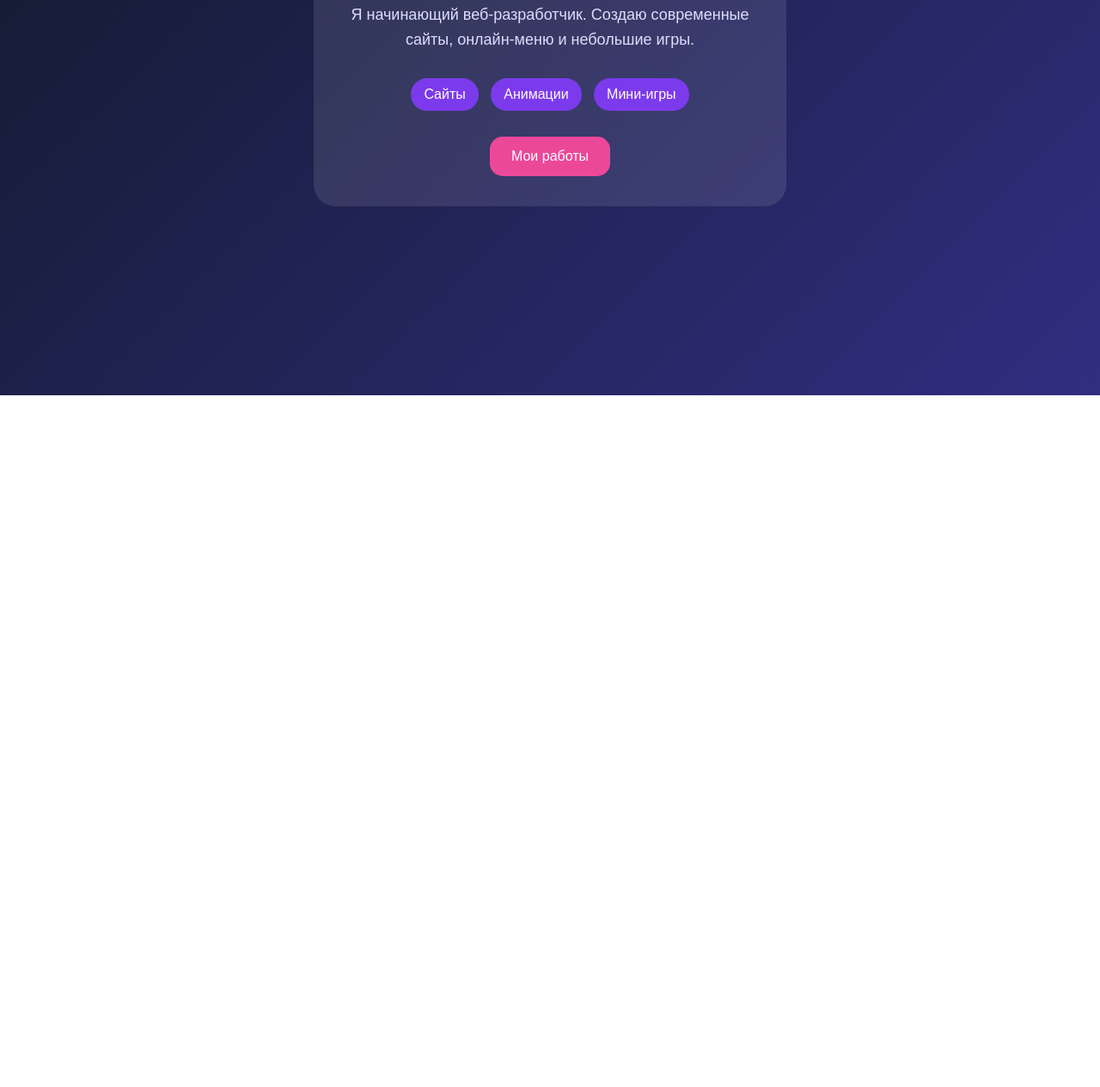
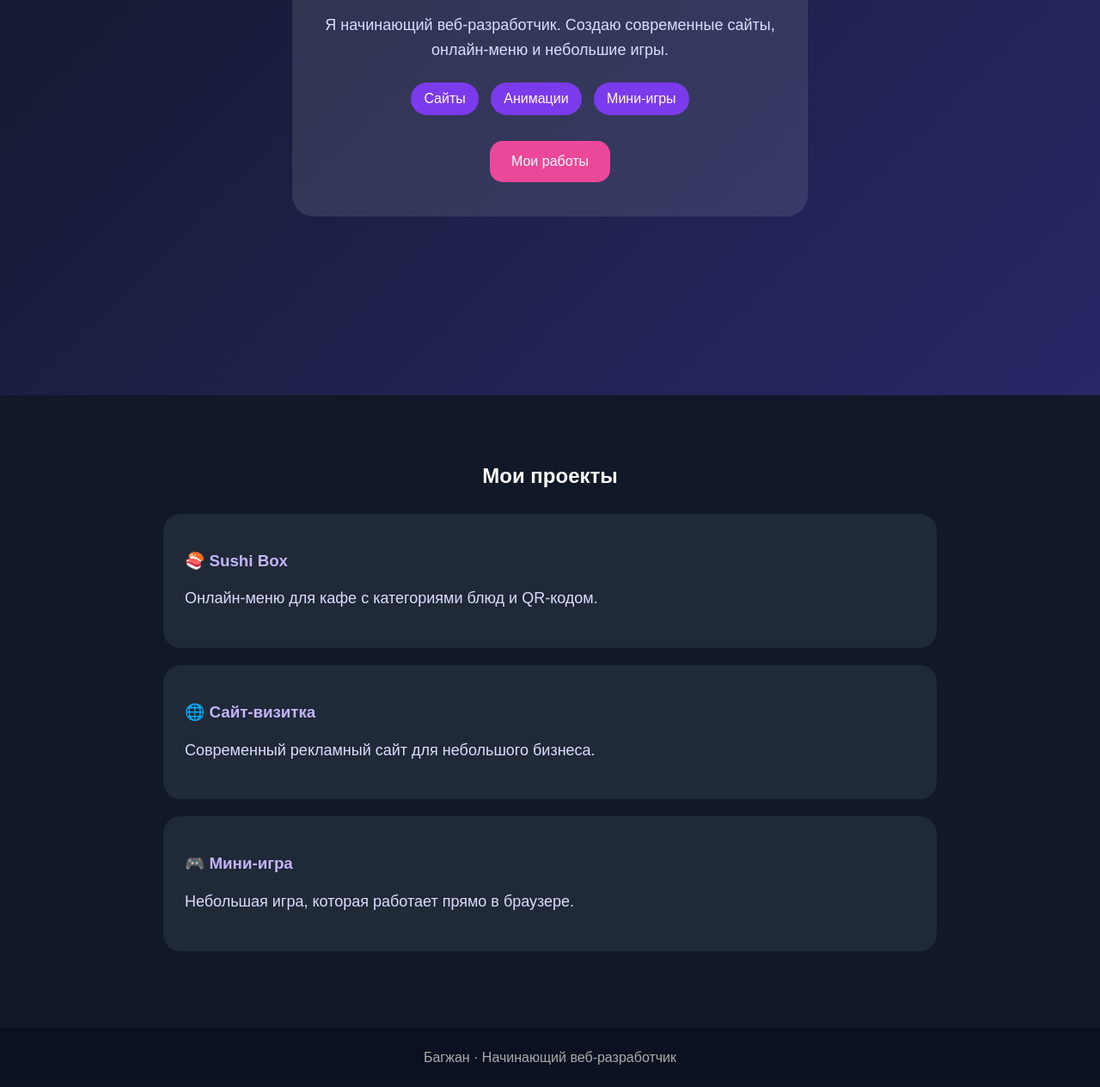
Before and after one commit to bagzan034-web/bagzhan-portfolio, a plain HTML site: page index.html in a window 1280 px wide. Shown: the part 340-1605 px from the top of the page at 86% size. Before the commit the page ends 800 px from the top, so only its background shows below. Drawn offline with Linux system fonts and the light colour scheme.

Commit message:
Update index.html

```diff
--- a/index.html
+++ b/index.html
@@ -6,39 +6,46 @@
   <title>Багжан — веб-разработчик</title>
 
   <style>
+    * {
+      box-sizing: border-box;
+    }
+
+    html {
+      scroll-behavior: smooth;
+    }
+
     body {
       margin: 0;
-      min-height: 100vh;
-      display: flex;
-      justify-content: center;
-      align-items: center;
       font-family: Arial, sans-serif;
       color: white;
       background: linear-gradient(135deg, #111827, #312e81);
     }
 
-    .card {
-      width: 85%;
-      max-width: 500px;
-      padding: 35px 25px;
+    .hero {
+      min-height: 100vh;
+      display: flex;
+      justify-content: center;
+      align-items: center;
+      padding: 25px;
       text-align: center;
+    }
+
+    .box {
+      width: 100%;
+      max-width: 600px;
+      padding: 40px 25px;
       background: rgba(255, 255, 255, 0.1);
       border-radius: 25px;
     }
 
     h1 {
       font-size: 38px;
-      margin-bottom: 10px;
     }
 
     p {
       font-size: 18px;
       line-height: 1.6;
       color: #ddddff;
-    }
-
-    .skills {
-      margin: 25px 0;
     }
 
     .skills span {
@@ -49,19 +56,52 @@
       border-radius: 20px;
     }
 
-    button {
-      padding: 14px 25px;
-      border: none;
+    .button {
+      display: inline-block;
+      margin-top: 25px;
+      padding: 15px 25px;
+      color: white;
+      text-decoration: none;
+      background: #ec4899;
       border-radius: 15px;
-      font-size: 16px;
-      color: white;
-      background: #ec4899;
+    }
+
+    .projects {
+      padding: 60px 25px;
+      text-align: center;
+      background: #111827;
+    }
+
+    .project-list {
+      max-width: 900px;
+      margin: 30px auto;
+      display: grid;
+      gap: 20px;
+    }
+
+    .project {
+      padding: 25px;
+      text-align: left;
+      background: #1f2937;
+      border-radius: 20px;
+    }
+
+    .project h3 {
+      color: #c4b5fd;
+    }
+
+    footer {
+      padding: 25px;
+      text-align: center;
+      background: #0b1120;
+      color: #aaaaaa;
     }
   </style>
 </head>
 
 <body>
-  <div class="card">
+  <section class="hero">
+    <div class="box">
       <h1>Привет, я Багжан 👋</h1>
 
       <p>
@@ -75,9 +115,33 @@
         <span>Мини-игры</span>
       </div>
 
-    <button onclick="alert('Скоро здесь появятся мои проекты!')">
-      Мои работы
-    </button>
+      <a class="button" href="#projects">Мои работы</a>
     </div>
+  </section>
+
+  <section class="projects" id="projects">
+    <h2>Мои проекты</h2>
+
+    <div class="project-list">
+      <div class="project">
+        <h3>🍣 Sushi Box</h3>
+        <p>Онлайн-меню для кафе с категориями блюд и QR-кодом.</p>
+      </div>
+
+      <div class="project">
+        <h3>🌐 Сайт-визитка</h3>
+        <p>Современный рекламный сайт для небольшого бизнеса.</p>
+      </div>
+
+      <div class="project">
+        <h3>🎮 Мини-игра</h3>
+        <p>Небольшая игра, которая работает прямо в браузере.</p>
+      </div>
+    </div>
+  </section>
+
+  <footer>
+    Багжан · Начинающий веб-разработчик
+  </footer>
 </body>
 </html>
```
Lines whose indentation alone changed are shown as unchanged.
